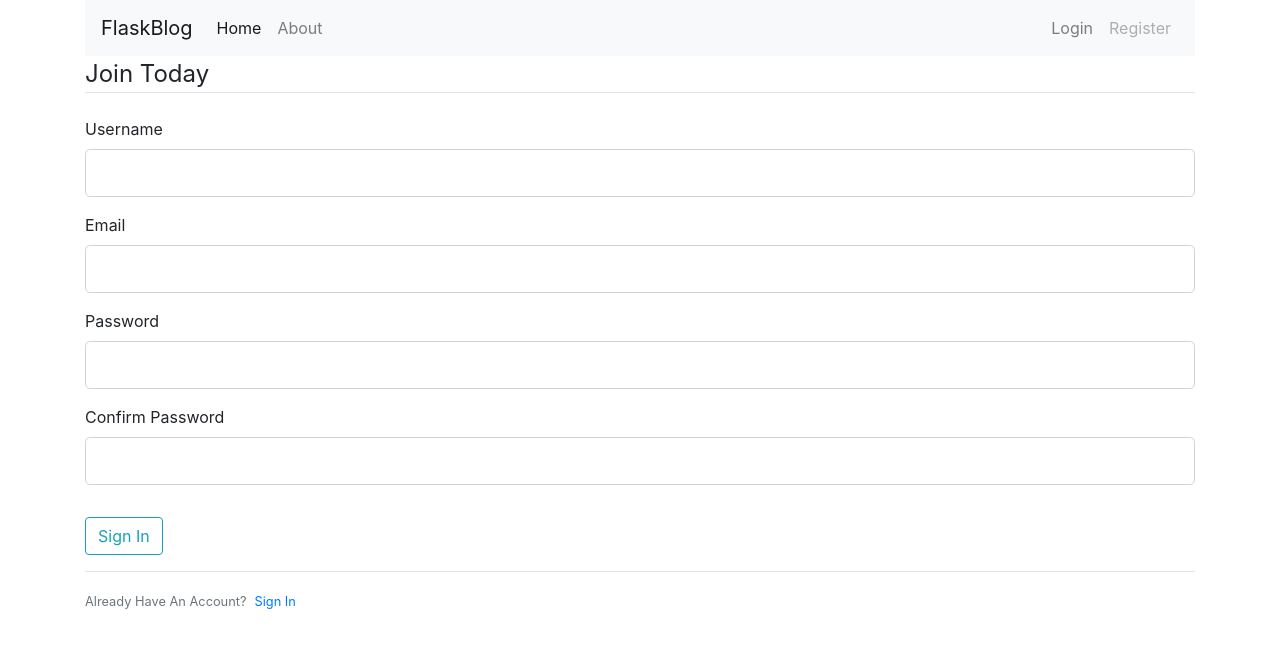
After one commit to shang159/flask-demo, a Flask app: page /register in a window 1280 px wide. The commit adds this page. Shown: the top 648 px of the page. Run offline with Flask 2, Linux system fonts and the light colour scheme; some libraries are stand-ins or nearby versions.

Commit message:
完成注册和登录页面的功能逻辑与数据验证

```diff
--- a/flaskblog.py
+++ b/flaskblog.py
@@ -1,6 +1,9 @@
-from flask import Flask,render_template
+from flask import Flask,render_template,url_for,flash,redirect
+from forms import RegistrationForm,LoginForm
+flaskblog=Flask(__name__)
 
-flaskblog=Flask(__name__)
+flaskblog.config['SECRET_KEY']="bad021b759edb72292003fafbe02264e"
+
 
 posts=[
     {'author':'skeep588','title':'Blog Post 1',
@@ -24,6 +27,31 @@ def about():
     return render_template("about.html")
 
 
+@flaskblog.route("/register",methods=['GET',"POST"])
+def register():
+    form=RegistrationForm()
+    if form.validate_on_submit():
+        flash(f'Account created for {form.username.data}!',"success")
+        return redirect(url_for('home'))
+    return render_template("register.html",title="Register",form=form)
+
+@flaskblog.route("/login",methods=["GET","POST"])
+
+def login():
+    form=LoginForm()
+    if form.validate_on_submit():
+        if form.email.data=="admin@blog.com" and form.passwd.data=="passwd":
+            flash("You have been logged in!","success")
+            return redirect(url_for("home"))
+        else:
+            flash("Login unsucessful.Please check username and password","danger")
+
+    return render_template("login.html",title="login",form=form)
+
+
+
+
+
 #两种启动方式：
 ##利用python-dotenv   flask run
 ##利用app.run
--- /dev/null
+++ b/forms.py
@@ -0,0 +1,17 @@
+from flask_wtf import FlaskForm
+from wtforms import StringField,PasswordField,SubmitField,BooleanField
+from wtforms.validators import DataRequired,Length,Email,EqualTo
+
+class RegistrationForm(FlaskForm):
+    username=StringField("Username",validators=[DataRequired(),Length(min=2,max=20)])
+    email=StringField("Email",validators=[DataRequired(),Email()])
+    passwd=PasswordField("Password",validators=[DataRequired()])
+    confirm_password=PasswordField("Confirm Password",validators=[DataRequired(),EqualTo('passwd')])
+    submit=SubmitField("Sign In")
+
+
+class LoginForm(FlaskForm):
+    email=StringField("Email",validators=[DataRequired(),Email()])
+    passwd=PasswordField("Password",validators=[DataRequired()])
+    rember=BooleanField("Remember Me")
+    submit=SubmitField("Login")
--- a/templates/layout.html
+++ b/templates/layout.html
@@ -25,12 +25,22 @@
     <div class="navbar-nav">
       <a class="nav-item nav-link active" href="{{ url_for('home') }}">Home <span class="sr-only">(current)</span></a>
       <a class="nav-item nav-link" href="{{ url_for('about')  }}">About</a>
-      <a class="nav-item nav-link" href="#">Login</a>
-      <a class="nav-item nav-link disabled" href="#">Register</a>
     </div>
   </div>
+    <div class="navbar-nav">
+              <a class="nav-item nav-link" href="{{url_for('login')}}">Login</a>
+      <a class="nav-item nav-link disabled" href="{{url_for('register')}}">Register</a>
+    </div>
 </nav>
-
+{%with messages=get_flashed_messages(with_categories=true)%}
+    {% if messages%}
+    {%for category,message in messages%}
+        <div class="alert alert-{{category}}">
+            {{message}}
+        </div>
+    {%endfor%}
+    {%endif%}
+    {%endwith%}
 {% block content%}
 {% endblock%}
 
--- /dev/null
+++ b/templates/register.html
@@ -0,0 +1,90 @@
+{% extends "layout.html"%}
+{%block content%}
+
+<div class="content-section">
+    <form method="POST" action="">
+        {{form.hidden_tag()}}
+        <fieldset class="form-group">
+            <legend class="border-bottom mb-4">
+                Join Today
+            </legend>
+            <div class="form-group">
+                {{form.username.label(class="form-control-label")}}
+                {%  if form.username.errors %}
+
+                {{ form.username(class="form-control form-control-lg is-invalid")}}
+                <div class="invalid-feedback">
+                    {%for error in form.username.errors%}
+                    <span>{{error}}</span>
+                    {%endfor%}
+                </div>
+
+                {%else%}
+                {{form.username(class="form-control form-control-lg")}}
+                {%endif%}
+
+            </div>
+            <div class="form-group">
+                {{form.email.label(class="form-control-label")}}
+                              {%  if form.email.errors %}
+
+                {{ form.email(class="form-control form-control-lg is-invalid")}}
+                <div class="invalid-feedback">
+                    {%for error in form.email.errors%}
+                    <span>{{error}}</span>
+                    {%endfor%}
+                </div>
+
+                {%else%}
+                {{form.email(class="form-control form-control-lg")}}
+                {%endif%}
+
+            </div>
+                        <div class="form-group">
+                {{form.passwd.label(class="form-control-label")}}
+                                  {%  if form.passwd.errors %}
+
+                {{ form.passwd(class="form-control form-control-lg is-invalid")}}
+                <div class="invalid-feedback">
+                    {%for error in form.passwd.errors%}
+                    <span>{{error}}</span>
+                    {%endfor%}
+                </div>
+
+                {%else%}
+                {{form.passwd(class="form-control form-control-lg")}}
+                {%endif%}
+            </div>
+                        <div class="form-group">
+                {{form.confirm_password.label(class="form-control-label")}}
+                                  {%  if form.confirm_password.errors %}
+
+                {{ form.confirm_password(class="form-control form-control-lg is-invalid")}}
+                <div class="invalid-feedback">
+                    {%for error in form.confirm_password.errors%}
+                    <span>{{error}}</span>
+                    {%endfor%}
+                </div>
+
+                {%else%}
+                {{form.confirm_password(class="form-control form-control-lg")}}
+                {%endif%}
+            </div>
+        </fieldset>
+        <div class="form-group">
+            {{form.submit(class="btn btn-outline-info")}}
+        </div>
+    </form>
+
+</div>
+
+<div class="border-top pt-3">
+
+    <small class="text-muted">
+        Already Have An Account?<a class="ml-2" href="{{url_for('login')}}">Sign In</a>
+    </small>
+</div>
+
+
+
+{%endblock content%}
```
Also changed, not shown: templates/login.html (added, +68 -0 lines).
